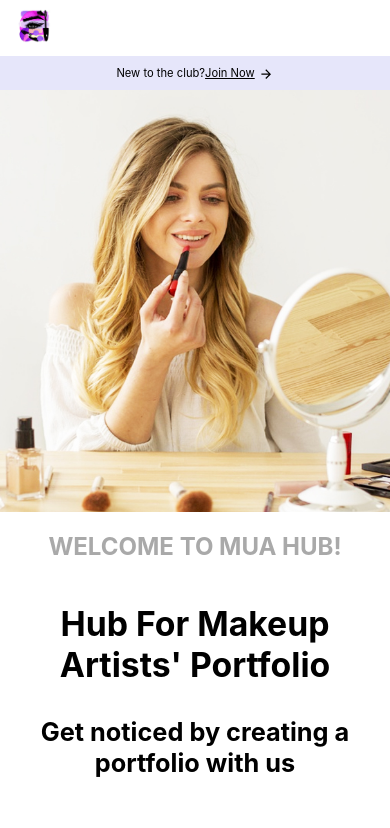
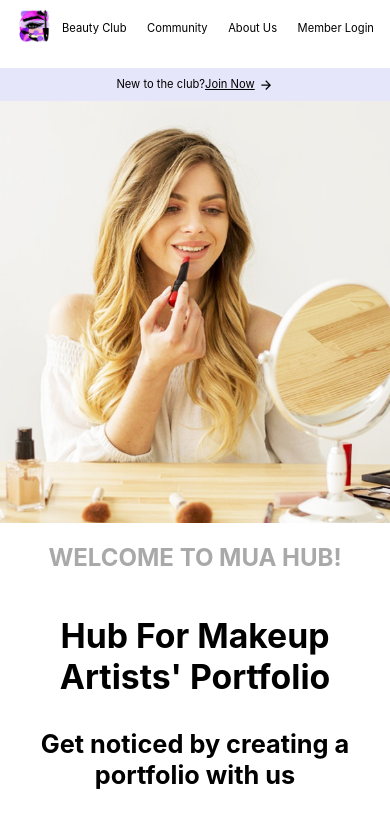
Before and after one commit to VeenaMudda/My-Portfolio, a React (Create React App) app: page / in a window 390 px wide. Shown: the top 828 px of the page. Built offline with nearby package versions, Linux system fonts and the light colour scheme; grey boxes are pictures that could not be loaded.

Commit message:
Home page response

```diff
--- a/src/HomePage/index.css
+++ b/src/HomePage/index.css
@@ -1,8 +1,13 @@
 .home-container{
+    display: flex;
+    flex-direction: column;
+    height: 100vh;
     overflow: hidden;
 }
 
 .body-section{
-    overflow: scroll;
-    height: 91vh;
+    overflow-y: auto;
+    position: relative;
+    padding-top: 12vh;
+    flex-grow: 1;
 }
--- a/src/HomePage/index.js
+++ b/src/HomePage/index.js
@@ -9,11 +9,11 @@ const HomePage = () => {
     return(
         <div className='home-container'>
             <NavBar/>
-            <JoinBar/>
             <div className='body-section'>
                 <PictureSection/>
                 <Body/>
             </div>
+
         </div>
     )
 }
--- a/src/JoinBar/index.css
+++ b/src/JoinBar/index.css
@@ -10,6 +10,10 @@
     padding-bottom: 1vh;
 }*/
 
+:root{
+    --joinbar-height: 4vh;
+}
+
 @media (max-width: 600px){
     .joinbar-container{
         display: flex;
@@ -17,7 +21,10 @@
         background-color: lavender;
         justify-content: center;
         align-items: center;
-        height: 4vh;
+        height: var(--joinbar-height);
+        position: fixed;
+        width: 100vw;
+        z-index: 999;
     }
 
     .joinbar-description{
--- a/src/NavBar/index.css
+++ b/src/NavBar/index.css
@@ -6,13 +6,17 @@
     padding: 1%;
 }*/
 
+:root{
+    --navbar-height:8vh;
+}
+
 @media (max-width: 600px){
     .navbar-container{
-        display: flex;
-        flex-direction: row;
-        justify-content: space-between;
-        min-height: 4vh;
-        padding: 1%;
+        height: var(--navbar-height);
+    }
+
+    .joinbar-container{
+        top: var(--navbar-height);
     }
 }
 
--- a/src/NavBar/index.js
+++ b/src/NavBar/index.js
@@ -8,9 +8,12 @@ import Login from '../Login';
 import { AppBar, Button, IconButton, Menu, MenuItem, Toolbar, useMediaQuery } from '@mui/material';
 import MenuIcon from '@mui/icons-material/Menu';
 import CloseIcon from '@mui/icons-material/Close';
+import JoinBar from '../JoinBar';
+import PictureSection from '../PictureSection';
+import Body from '../Body';
 
 const NavBar = () =>{
-    const isSmallScreen = useMediaQuery('(max-width: 360px');
+    const isSmallScreen = useMediaQuery('(max-width: 359px');
     const [anchorEl,setAnchorEl] = useState(null);
     const [openMenu,setOpenMenu] = useState(false);
     const [isIconOpen, setIsIconOpen] = useState(false);
@@ -43,16 +46,13 @@ const NavBar = () =>{
     }
 
     return(
-        <>
-            <AppBar position='static' color='white'>
-                <Toolbar sx={{justifyContent: 'space-between'}}>
+        <div className='layout'>
+            <AppBar position='fixed' elevation={1} color='white' className='navbar-container'>
+                <Toolbar sx={{justifyContent:'space-between'}}>
                     <Link to={"/"}><img src={portfolio_logo} alt='portfolio logo' className='portfolio-logo'/></Link>
                     {isSmallScreen ?
                     <div>
                         {isIconOpen ? <IconButton onClick={handleMenuClick}><CloseIcon/></IconButton> : <IconButton onClick={handleMenuClick}><MenuIcon/></IconButton>}
-                        <IconButton onClick={handleMenuClick}>
-                            <MenuIcon/>
-                        </IconButton>
                         <Menu open={Boolean(anchorEl)} anchorEl={anchorEl} onClose={handleMenuClose}>
                             <MenuItem onClick={handleMenuClose}>
                                 <Link to={'/beauty'} className='navbar-link'>Beauty Club</Link>
@@ -67,12 +67,18 @@ const NavBar = () =>{
                                 <p onClick={handleLogin} className='navbar-link'>{showLogin ? 'Close Login' : 'Member Login'}</p>
                             </MenuItem>
                         </Menu>
-                    </div> : <div><div className='links-container'>
+                    </div> : <div>
+                        <div className='links-container'>
+                            <Link to={'/beauty'} className='navbar-link'>Beauty Club</Link>
+                            <Link to={'/community'} className='navbar-link'>Community</Link>
+                            <Link to={'/about-us'} className='navbar-link'>About Us</Link>
+                            <p onClick={handleLogin} className='navbar-link'>{showLogin ? 'Close Login' : 'Member Login'}</p>
                     </div></div>}
                 </Toolbar>
+                <JoinBar/>
             </AppBar>
             {showLogin && <Modal className='modal-overlay' onClose={handleLogin}><Login/></Modal>}
-        </>
+        </div>
     )
 }
 
```
